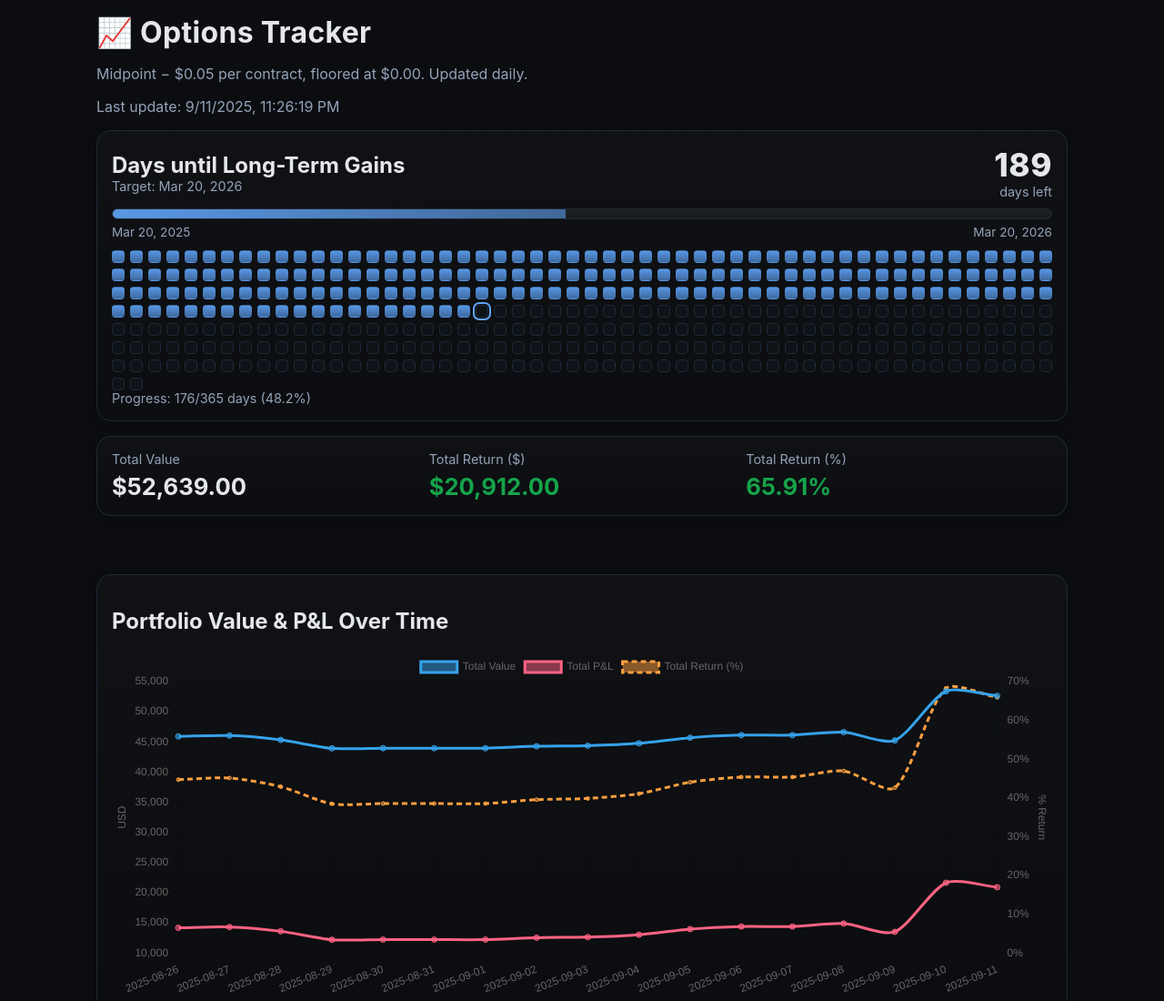
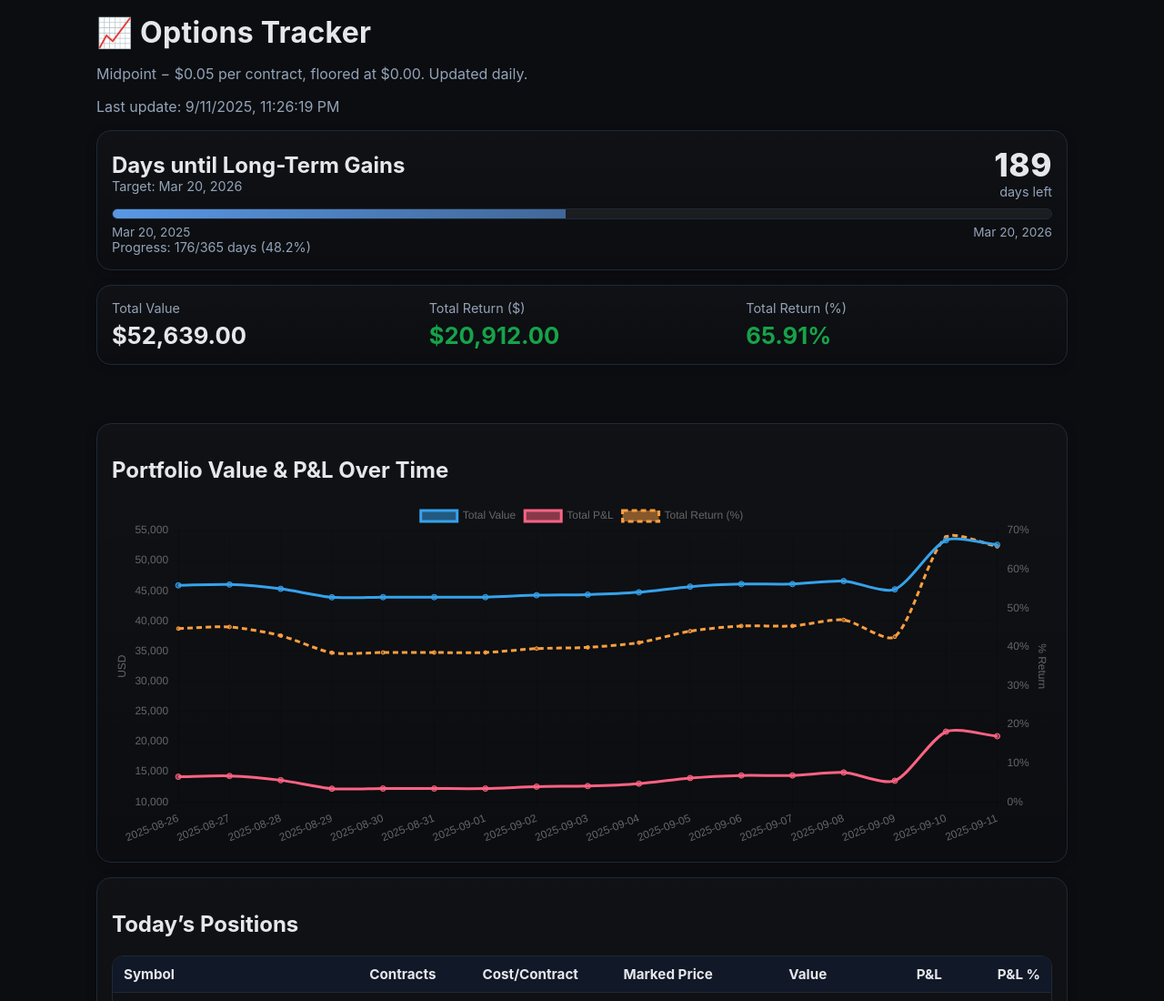
Before and after one commit to nmartinovic/optionstracker, a plain HTML site: page docs/index.html in a window 1280 px wide. Shown: the top 1100 px of the page at 91% size. Drawn offline with nearby package versions, Linux system fonts and the light colour scheme.

Commit message:
removed checkbox grid

```diff
--- a/docs/app.js
+++ b/docs/app.js
@@ -101,11 +101,10 @@ function updateHeaderStatsByFilter() {
 
 /* ---------- countdown (Mar 20, 2026) ---------- */
 function initCountdown() {
-  const target = new Date(2026, 2, 20); // Mar = month index 2
+  const target = new Date(2026, 2, 20); // Mar = index 2
   const start  = new Date(2025, 2, 20); // one-year window
   const today  = midnight(new Date());
 
-  // days left (ceil so it ticks down at midnight local time)
   const MS = 24 * 60 * 60 * 1000;
   const daysLeft = Math.max(0, Math.ceil((midnight(target) - today) / MS));
   const daysLeftEl = document.getElementById("days-left");
@@ -118,26 +117,11 @@ function initCountdown() {
   const fill = document.getElementById("progress-fill");
   if (fill) fill.style.width = pct + "%";
 
-  // titles under progress bar
+  // labels under progress bar
   const sLab = document.getElementById("progress-start");
   const eLab = document.getElementById("progress-end");
   if (sLab) sLab.textContent = fmtShort(start);
   if (eLab) eLab.textContent = fmtShort(target);
-
-  // build the grid (one square per day)
-  const grid = document.getElementById("days-grid");
-  if (grid) {
-    grid.innerHTML = "";
-    const frag = document.createDocumentFragment();
-    for (let i = 0; i <= totalDays; i++) {
-      const d = addDays(start, i);
-      const div = document.createElement("div");
-      div.className = "day" + (d < today ? " checked" : (d.getTime() === today.getTime() ? " today" : ""));
-      div.title = fmtShort(d);
-      frag.appendChild(div);
-    }
-    grid.appendChild(frag);
-  }
 
   if (statusEl) {
     statusEl.textContent = daysLeft === 0
--- a/docs/index.html
+++ b/docs/index.html
@@ -38,7 +38,6 @@
           </div>
         </div>
 
-        <div id="days-grid" class="days-grid" aria-label="Checklist of days toward long-term gains"></div>
         <div id="countdown-status" class="muted small"></div>
       </section>
 
--- a/docs/style.css
+++ b/docs/style.css
@@ -30,9 +30,7 @@ header h1 { margin: 0 0 8px; font-weight: 700; letter-spacing: 0.3px; }
 .countdown .countdown-header {
   display: flex; align-items: center; justify-content: space-between; gap: 12px;
 }
-.countdown-number {
-  text-align: right;
-}
+.countdown-number { text-align: right; }
 .countdown-number #days-left {
   display: inline-block;
   font-size: 2.2rem;
@@ -60,31 +58,6 @@ header h1 { margin: 0 0 8px; font-weight: 700; letter-spacing: 0.3px; }
 .progress-labels {
   display: flex; justify-content: space-between; align-items: center;
   margin-top: 6px; color: var(--muted); font-size: 0.85rem;
-}
-
-/* days grid */
-.days-grid {
-  --cell: 14px;
-  display: grid;
-  grid-template-columns: repeat(auto-fill, minmax(var(--cell), var(--cell)));
-  gap: 6px;
-  margin-top: 12px;
-}
-.day {
-  width: var(--cell);
-  height: var(--cell);
-  border-radius: 4px;
-  border: 1px solid var(--border);
-  background: #0e1318;
-}
-.day.checked {
-  background: linear-gradient(180deg, rgba(96,165,250,0.9), rgba(96,165,250,0.6));
-  border-color: transparent;
-  box-shadow: 0 0 0 1px rgba(96,165,250,0.05) inset;
-}
-.day.today {
-  outline: 2px solid var(--accent);
-  outline-offset: 1px;
 }
 
 /* --- stats layout --- */
@@ -124,9 +97,6 @@ tbody tr { cursor: pointer; }
   .stats { grid-template-columns: 1fr; gap: 10px; }
   .stat .value { font-size: 1.4rem; }
 
-  .days-grid { --cell: 11px; gap: 4px; }
-  .countdown-number #days-left { font-size: 1.8rem; }
-
   table { font-size: 0.9rem; }
   th, td { padding: 8px 10px; }
 
```
